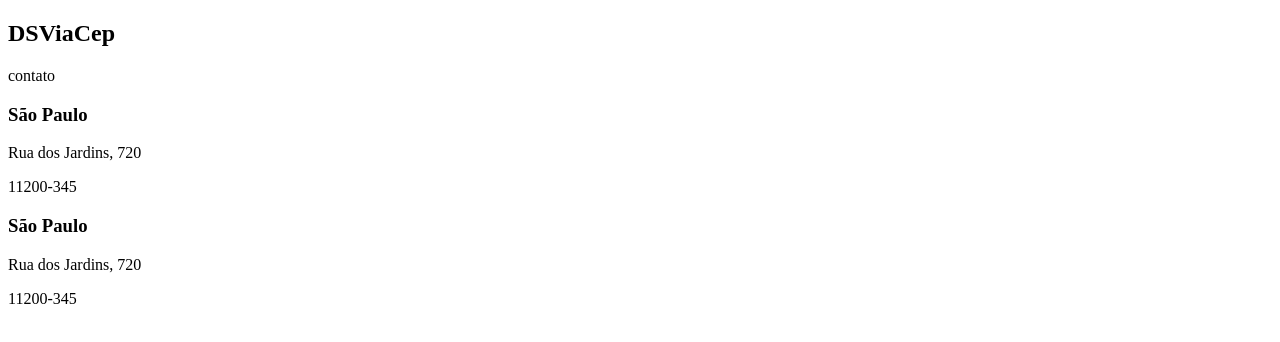
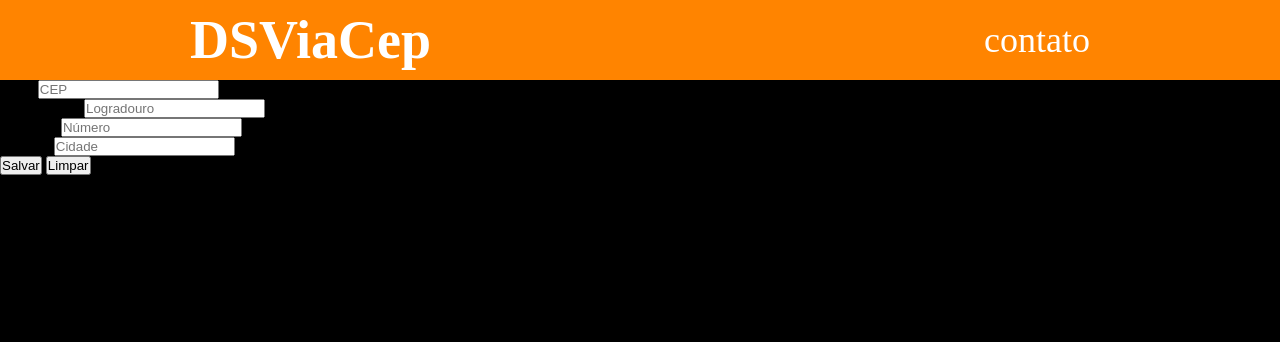
Before and after one commit to samueljff/DS_via_Cep, a plain HTML site: page index.html in a window 1280 px wide. Drawn offline with Linux system fonts and the light colour scheme.

Commit message:
estilizando a nav

```diff
--- a/css/styles.css
+++ b/css/styles.css
@@ -4,3 +4,34 @@
     margin: 0;
     font-size: 'Open Sans', sans-serif;
 }
+
+html, body{
+    background-color: #000;
+}
+
+.nav-container{
+    height: 80px;
+    background-color: #ff8400;
+    width: 100%;
+    padding: 0 20px;
+    display: flex;
+    align-items: center;
+}
+
+.nav-main{
+    width: 100%;
+    max-width: 900px;
+    margin: 0 auto;
+    display: flex;
+    align-items: center;
+    justify-content: space-between;
+}
+ .nav-main{
+    color: #fff;
+    font-size: 36px;
+ }
+
+ .contact-link{
+    color: #fff;
+    cursor: pointer;
+ }
--- a/index.html
+++ b/index.html
@@ -11,18 +11,42 @@
     <link
         href="https://fonts.googleapis.com/css2?family=Montserrat:wght@400;700&family=Open+Sans:wght@400;700&display=swap"
         rel="stylesheet">
+    <link rel="stylesheet" href="css/styles.css">
 </head>
 
 <body>
-    <header>
-        <nav>
+    <header class="nav-container">
+        <nav class="nav-main">
             <h1>DSViaCep</h1>
-            <div>contato</div>
+            <div class="contact-link">contato</div>
         </nav>
     </header>
     <main>
         <section id="form-section">
-
+            <div>
+                <form name="newAddress">
+                    <div>
+                        <label for="cep">CEP:</label>
+                        <input name="cep" id="cep" type="text" placeholder="CEP">
+                    </div>
+                    <div>
+                        <label for="street">Logradouro:</label>
+                        <input name="street" id="street" type="text" placeholder="Logradouro">
+                    </div>
+                    <div>
+                        <label for="number">Número:</label>
+                        <input name="number" id="number" type="text" placeholder="Número">
+                    </div>
+                    <div>
+                        <label for="city">Cidade:</label>
+                        <input name="city" id="city" type="text" placeholder="Cidade">
+                    </div>
+                    <div>
+                        <button type="submit">Salvar</button>
+                        <button>Limpar</button>
+                    </div>
+                </form>
+            </div>
         </section>
         <section id="list-section">
             <div>
```
